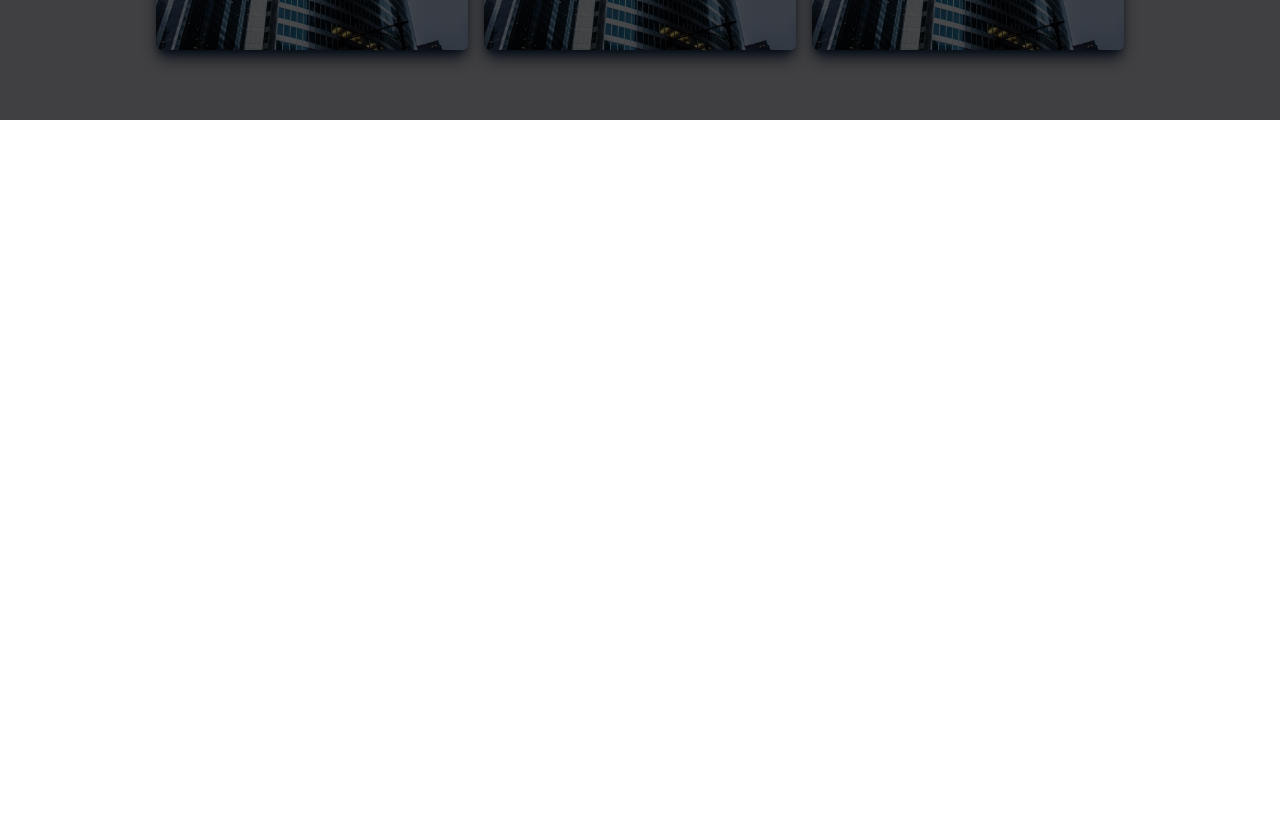
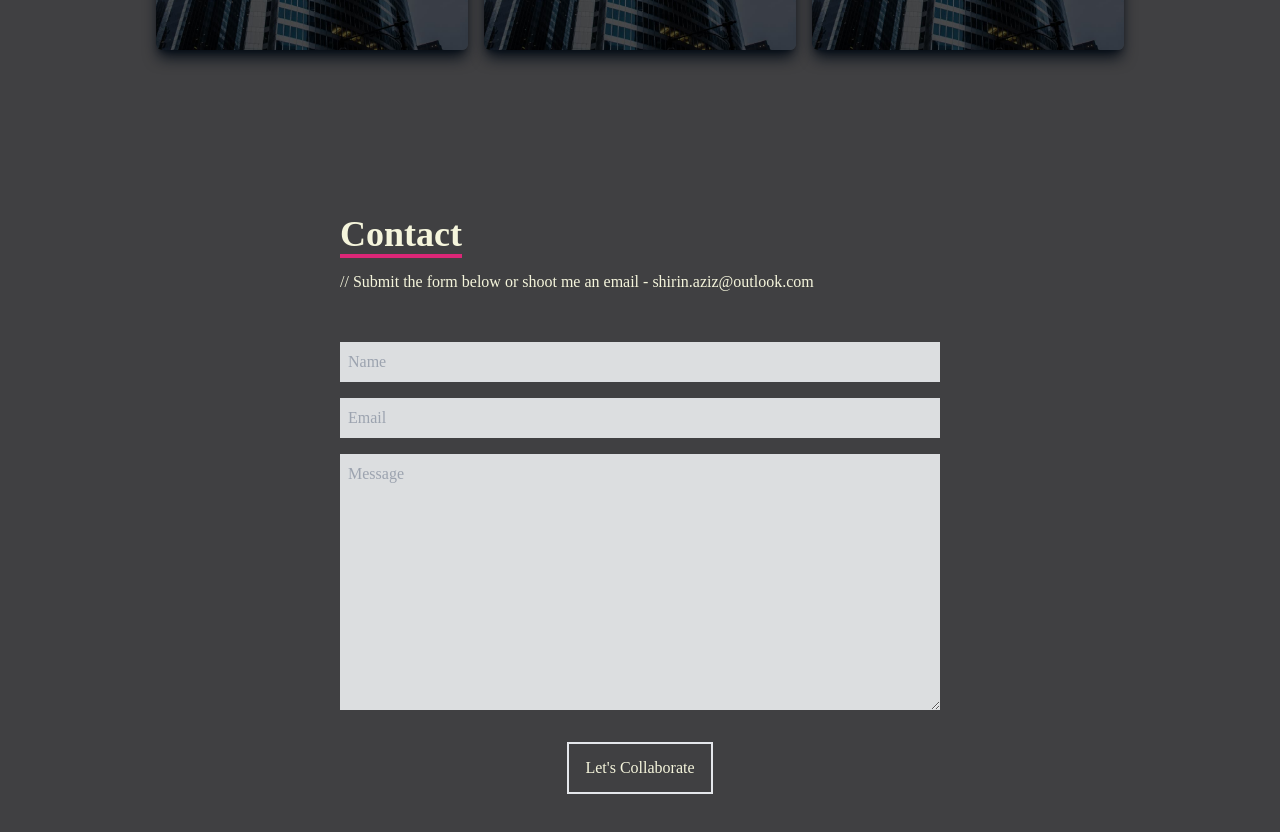
Before and after one commit to ShirinAziz/MyPortfolio, a React (Vite) app: page / in a window 1280 px wide. Shown: the part 3080-3912 px from the top of the page. Before the commit the page ends 3200 px from the top, so only its background shows below. Built offline with nearby package versions, Linux system fonts and the light colour scheme.

Commit message:
contact component

```diff
--- a/package.json
+++ b/package.json
@@ -12,7 +12,8 @@
   "dependencies": {
     "react": "^18.2.0",
     "react-dom": "^18.2.0",
-    "react-icons": "^5.0.1"
+    "react-icons": "^5.0.1",
+    "react-scroll": "^1.9.0"
   },
   "devDependencies": {
     "@types/react": "^18.2.56",
--- a/src/App.jsx
+++ b/src/App.jsx
@@ -3,6 +3,7 @@ import Home from "./components/Home";
 import About from "./components/About";
 import Skills from "./components/Skills";
 import Projects from "./components/Projects";
+import Contact from "./components/Contact";
 
 function App() {
   return (
@@ -12,6 +13,7 @@ function App() {
       <About />
       <Skills />
       <Projects />
+      <Contact />
     </>
   );
 }
--- a/src/components/About.jsx
+++ b/src/components/About.jsx
@@ -2,7 +2,7 @@ import React from "react";
 
 const About = () => {
   return (
-    <div name="about" className="w-full h-screen bg-[#404042] text-gray-100">
+    <div name="about" className="w-full h-screen bg-[#404042]">
       <div className="flex flex-col justify-center items-center w-full h-full">
         <div className="max-w-[1000px] w-full grid grid-cols-2 gap-8">
           <div className="sm:text-right pb-8 pl-4">
--- /dev/null
+++ b/src/components/Contact.jsx
@@ -0,0 +1,49 @@
+import React from "react";
+
+const Contact = () => {
+  return (
+    <div
+      name="contact"
+      className="w-full h-screen flex justify-center items-center p-4"
+    >
+      <form
+        method="POST"
+        action="https://getform.io/f/paqxxmrb"
+        className="flex flex-col max-w-[600px] w-full"
+      >
+        <div className="pb-8">
+          <p className="text-4xl font-bold inline border-b-4 border-pink-600">
+            Contact
+          </p>
+          <p className="py-4">
+            // Submit the form below or shoot me an email -
+            shirin.aziz@outlook.com
+          </p>
+        </div>
+        <input
+          className="p-2 bg-[#dcdee0] text-black"
+          type="text"
+          placeholder="Name"
+          name="name"
+        />
+        <input
+          className="my-4 p-2 bg-[#dcdee0] text-black"
+          type="email"
+          placeholder="Email"
+          name="email"
+        />
+        <textarea
+          className="p-2 bg-[#dcdee0] text-black"
+          name="message"
+          rows="10"
+          placeholder="Message"
+        ></textarea>
+        <button className="border-2 hover:bg-pink-600 hover:border-pink-600 px-4 py-3 my-8 mx-auto flex items-center  ">
+          Let's Collaborate
+        </button>
+      </form>
+    </div>
+  );
+};
+
+export default Contact;
--- a/src/components/Home.jsx
+++ b/src/components/Home.jsx
@@ -19,7 +19,7 @@ const Home = () => {
           experience the web.
         </p>
         <div>
-          <button className="text-white group border-2 px-3 my-2 h-10 flex items-center hover:bg-pink-600 hover:border-pink-600">
+          <button className="group border-2 px-3 my-2 h-10 flex items-center hover:bg-pink-600 hover:border-pink-600">
             View Projects
             <span className="group-hover:rotate-90 duration-300">
               <HiArrowNarrowRight className="ml-3" />
--- a/src/components/Navbar.jsx
+++ b/src/components/Navbar.jsx
@@ -8,7 +8,7 @@ function Navbar() {
   const handleClick = () => setNav(!nav);
 
   return (
-    <div className="fixed w-full h-[80px] flex justify-between items-center px-4 bg-[#2f2f30] text-gray-100">
+    <div className="fixed w-full h-[80px] flex justify-between items-center px-4 bg-[#2f2f30]">
       <div>SA</div>
 
       {/* menue */}
@@ -29,11 +29,12 @@ function Navbar() {
         className={
           !nav
             ? "hidden"
-            : "absolute top-0 left-0 w-full h-screen bg-[#2f2f30] flex flex-col justify-center items-center"
+            : "absolute top-0 left-0 w-full h-screen flex flex-col justify-center items-center"
         }
       >
         <li className="py-6 text-4xl">Home</li>
         <li className="py-6 text-4xl">About</li>
+        <li className="py-6 text-4xl">Skills</li>
         <li className="py-6 text-4xl">Projects</li>
         <li className="py-6 text-4xl">Contact</li>
       </ul>
@@ -42,34 +43,22 @@ function Navbar() {
       <div className="hidden lg:flex fixed flex-col top-[35%] left-0">
         <ul>
           <li className="w-[160px] h-[60px] flex justify-between items-center ml-[-100px] hover:ml-[-10px] duration-300 bg-blue-500 ">
-            <a
-              className="flex justify-between items-center w-full text-gray-100"
-              href="/"
-            >
+            <a className="flex justify-between items-center w-full" href="/">
               Linkedin <FaLinkedin size={30} />
             </a>
           </li>
           <li className="w-[160px] h-[60px] flex justify-between items-center ml-[-100px] hover:ml-[-10px] duration-300 bg-[#333333] ">
-            <a
-              className="flex justify-between items-center w-full text-gray-100"
-              href="/"
-            >
+            <a className="flex justify-between items-center w-full" href="/">
               Github <FaGithub size={30} />
             </a>
           </li>
           <li className="w-[160px] h-[60px] flex justify-between items-center ml-[-100px] hover:ml-[-10px] duration-300 bg-[#6fe2b0] ">
-            <a
-              className="flex justify-between items-center w-full text-gray-100"
-              href="/"
-            >
+            <a className="flex justify-between items-center w-full" href="/">
               Email <HiOutlineMail size={30} />
             </a>
           </li>
           <li className="w-[160px] h-[60px] flex justify-between items-center ml-[-100px] hover:ml-[-10px] duration-300 bg-[#565f69] ">
-            <a
-              className="flex justify-between items-center w-full text-gray-100"
-              href="/"
-            >
+            <a className="flex justify-between items-center w-full" href="/">
               Resume <BsFillPersonLinesFill size={30} />
             </a>
           </li>
--- a/src/components/Projects.jsx
+++ b/src/components/Projects.jsx
@@ -3,13 +3,10 @@ import WorkImg from "/public/workImg.jpeg";
 
 const Projects = () => {
   return (
-    <div
-      name="projects"
-      className="w-full md:h-screen text-gray-100 bg-[#404042]"
-    >
+    <div name="projects" className="w-full md:h-screen bg-[#404042]">
       <div className="max-w-[1000px] mx-auto p-4 flex flex-col justify-center w-full h-full">
         <div className="pb-8">
-          <p className="text-4xl font-bold inline border-b-4 text-gray-100 border-pink-600">
+          <p className="text-4xl font-bold inline border-b-4 border-pink-600">
             Projects
           </p>
           <p className="py-6">// Check out some of my recent projects</p>
--- a/src/components/Skills.jsx
+++ b/src/components/Skills.jsx
@@ -10,7 +10,7 @@ import Tailwind from "/public/tailwind.png";
 
 const Skills = () => {
   return (
-    <div name="skills" className="w-full h-screen bg-[#404042]  text-gray-100">
+    <div name="skills" className="w-full h-screen bg-[#404042]">
       {/* Container */}
       <div className="max-w-[1000px] mx-auto p-4 flex flex-col justify-center w-full h-full">
         <div>
--- a/src/index.css
+++ b/src/index.css
@@ -5,6 +5,8 @@
 @layer base {
   body {
     @apply font-[Raleway];
+    background-color: #404042;
+    color: beige;
   }
   li {
     @apply px-4;
```
Also changed, not shown: 1 other file (tests, documents, lock files or other folders).
